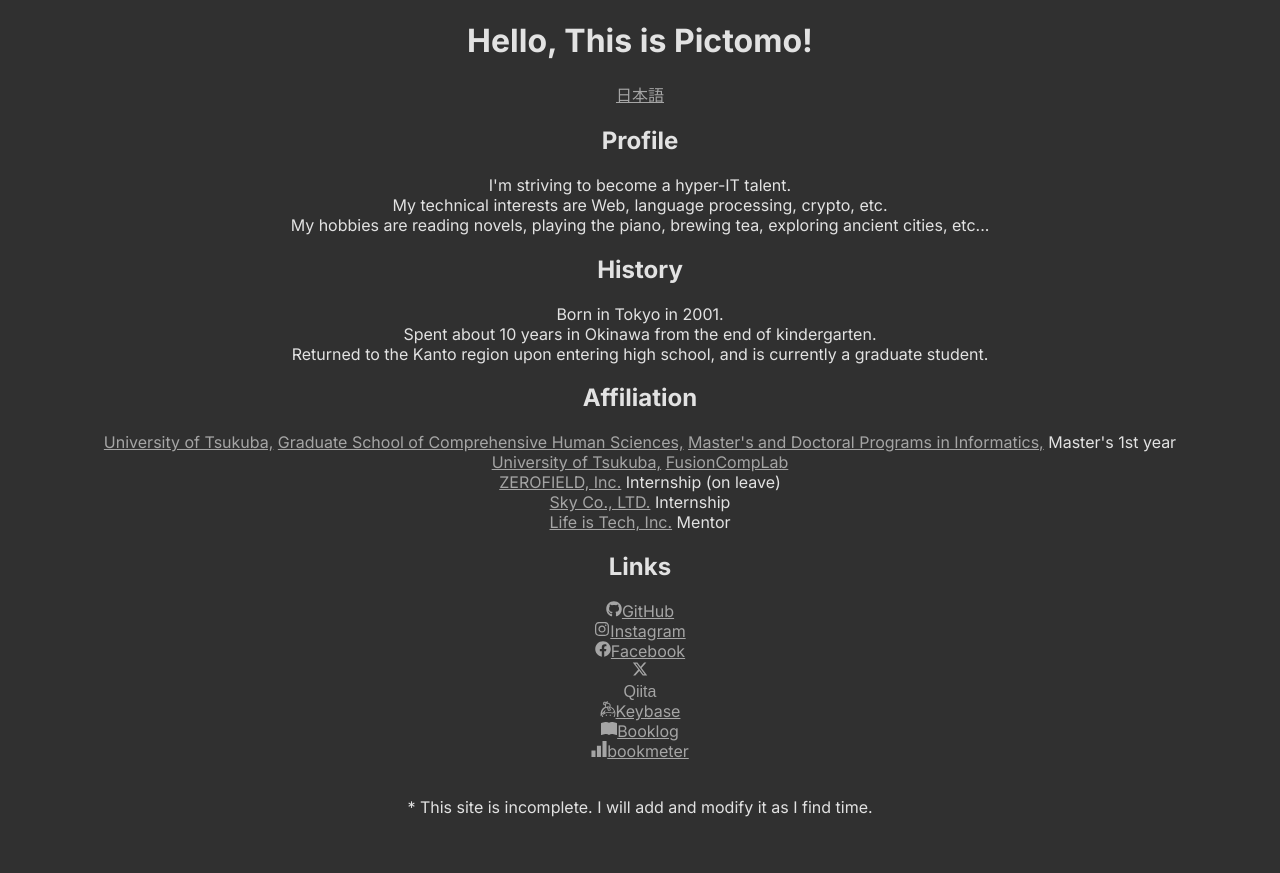
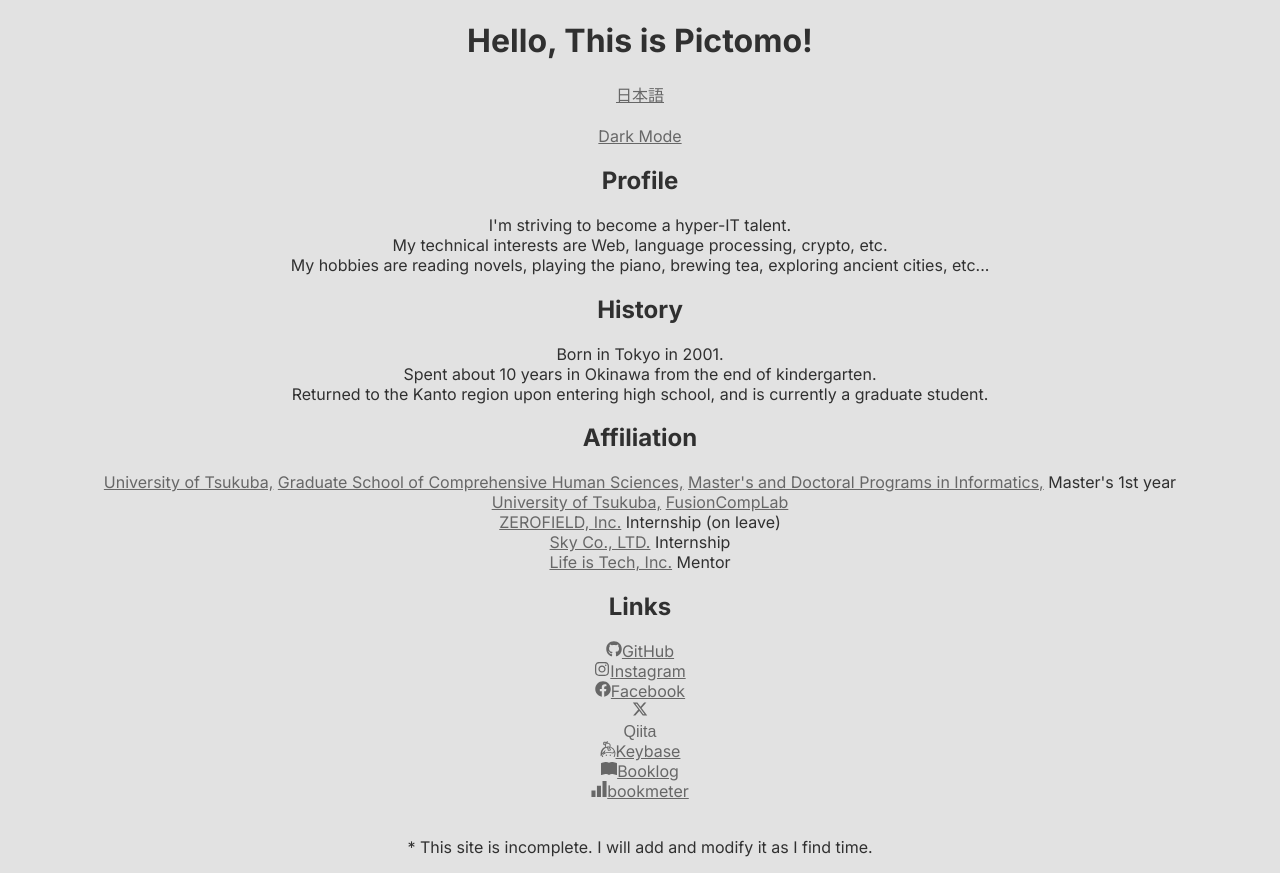
Before and after one commit to pictomo/pictomo.github.io, a Next.js app: page /en in a window 1280 px wide. Before the commit the page ends 833 px from the top, so only its background shows below. Built offline with nearby package versions, Linux system fonts and the light colour scheme; a web font is replaced by a local one.

Commit message:
[feat]add color theme change

```diff
--- a/app/components/home.tsx
+++ b/app/components/home.tsx
@@ -8,6 +8,7 @@
 import QiitaLogoStyle from "@/app/styles/qiitaLogo.module.scss";
 import { SiBookmeter, SiKeybase } from "react-icons/si";
 import { BsBookFill } from "react-icons/bs";
+import { ThemeChanger } from "./themeChanger";
 
 const Home = ({ locale }: { locale: I18nLocale }) => {
   return (
@@ -16,6 +17,9 @@
       <Link className={LinkStyle.link} href={locale === "ja" ? "/en" : "/ja"}>
         {t({ ja: "English", en: "日本語" }, locale)}
       </Link>
+      <br />
+      <br />
+      <ThemeChanger locale={locale} />
       <div>
         <h2>Profile</h2>
         {t(
--- /dev/null
+++ b/app/components/themeChanger.tsx
@@ -0,0 +1,26 @@
+"use client";
+
+import { useTheme } from "next-themes";
+import { I18nLocale, t } from "@/app/i18n/config";
+import linkStyles from "@/app/styles/link.module.scss";
+
+export const ThemeChanger = ({ locale }: { locale: I18nLocale }) => {
+  const { theme, setTheme } = useTheme();
+
+  return (
+    <div>
+      <span
+        className={linkStyles.link}
+        onClick={() => setTheme(theme === "light" ? "dark" : "light")}
+      >
+        {t(
+          {
+            ja: theme === "dark" ? "ライトモード" : "ダークモード",
+            en: theme === "dark" ? "Light Mode" : "Dark Mode",
+          },
+          locale
+        )}
+      </span>
+    </div>
+  );
+};
--- a/app/global.scss
+++ b/app/global.scss
@@ -1,9 +1,21 @@
 // import fonts
 @import url("./fonts/codec-cold.css");
 
+:root {
+  --background-primary: #e2e2e2;
+  --text-primary: #303030;
+  --text-unfocus: #676767;
+}
+
+:root[data-theme="dark"] {
+  --background-primary: #303030;
+  --text-primary: #e2e2e2;
+  --text-unfocus: #a5a5a5;
+}
+
 body {
-  background-color: #303030; /* 黒っぽい背景色 */
-  color: #e2e2e2; /* 白に近い文字色 */
+  background-color: var(--background-primary);
+  color: var(--text-primary);
   text-align: center;
 
   // reset user agent stylesheet
--- a/app/layout.tsx
+++ b/app/layout.tsx
@@ -1,6 +1,7 @@
 import type { Metadata } from "next";
 import { Inter } from "next/font/google";
 import "./global.scss";
+import { ThemeProvider } from "next-themes";
 
 const inter = Inter({ subsets: ["latin"] });
 
@@ -44,8 +45,10 @@
   children: React.ReactNode;
 }>) {
   return (
-    <html lang="en">
-      <body className={inter.className}>{children}</body>
+    <html lang="en" suppressHydrationWarning>
+      <body className={inter.className}>
+        <ThemeProvider>{children}</ThemeProvider>
+      </body>
     </html>
   );
 }
--- a/app/styles/link.module.scss
+++ b/app/styles/link.module.scss
@@ -1,22 +1,22 @@
 .link {
-  color: #a5a5a5;
+  color: var(--text-unfocus);
   text-decoration: underline;
   cursor: pointer;
 
   &:link {
-    color: #a5a5a5; /* 通常状態のリンクの色 */
+    color: var(--text-unfocus); /* 通常状態のリンクの色 */
   }
 
   &:visited {
-    color: #a5a5a5; /* 訪問済みのリンクの色 */
+    color: var(--text-unfocus); /* 訪問済みのリンクの色 */
   }
 
   &:hover {
-    color: #f3f3f3; /* ホバー状態のリンクの色 */
+    color: var(--text-primary); /* ホバー状態のリンクの色 */
   }
 
   &:active {
-    color: #a5a5a5; /* アクティブ状態のリンクの色 */
+    color: var(--text-unfocus); /* アクティブ状態のリンクの色 */
   }
 }
 .noUnderline {
--- a/package.json
+++ b/package.json
@@ -10,6 +10,7 @@
   },
   "dependencies": {
     "next": "15.3.3",
+    "next-themes": "^0.4.6",
     "react": "19.1.0",
     "react-dom": "19.1.0",
     "react-icons": "^5.5.0"
```
Also changed, not shown: 1 other file (tests, documents, lock files or other folders).
